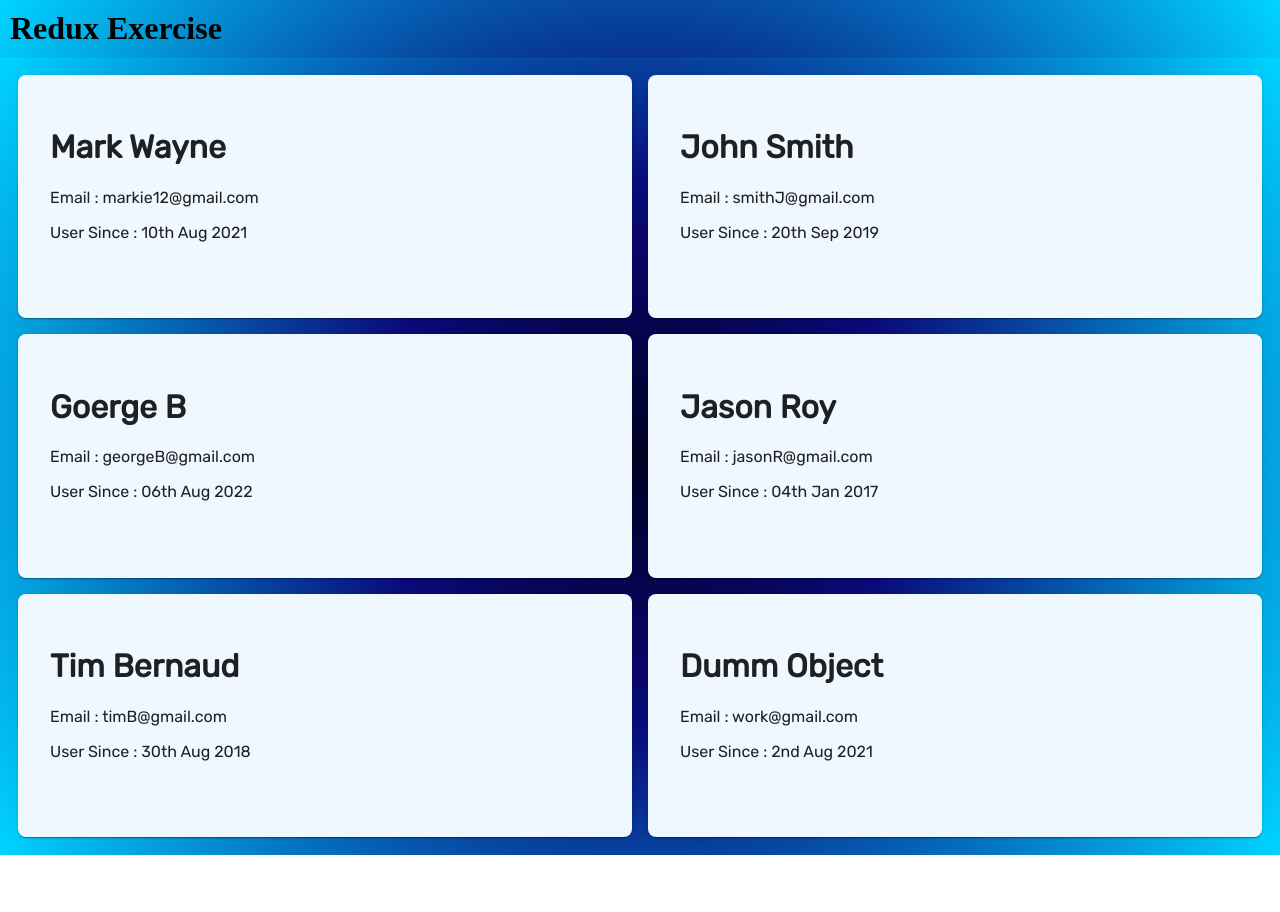
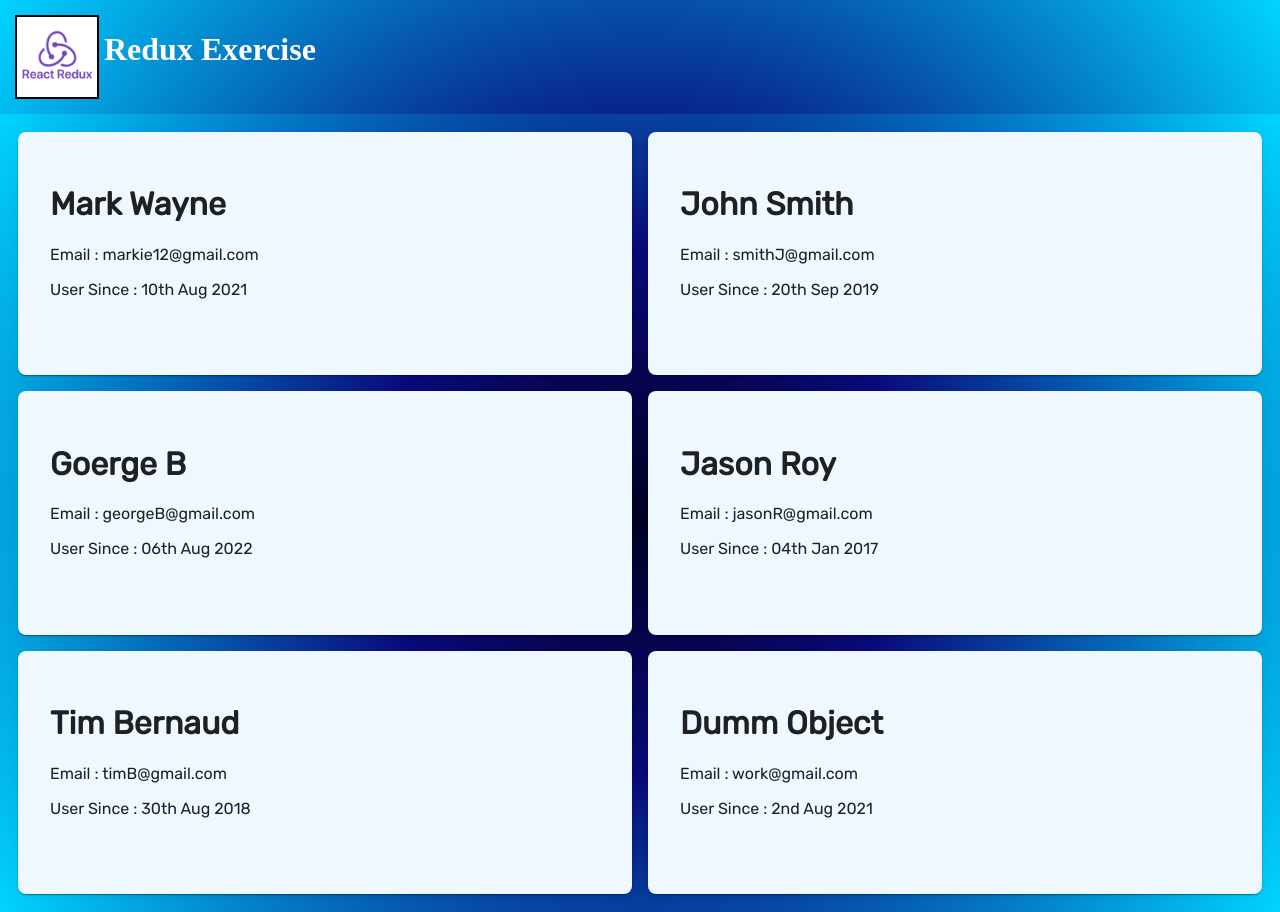
Before and after one commit to aprakash97/js-auth-tests, a React (Vite) app: page / in a window 1280 px wide. Before the commit the page ends 855 px from the top, so only its background shows below. Built offline with nearby package versions, Linux system fonts and the light colour scheme.

Commit message:
added logo complete

```diff
--- a/src/components/Home.jsx
+++ b/src/components/Home.jsx
@@ -2,10 +2,13 @@ import { UserListContainer } from "./UserListContainer";
 
 const Home = () => {
   return (
-    <div>
-      <h1 style={{ margin: "10px" }}>Redux Exercise</h1>
+    <>
+      <div className="logoHeader">
+        <img src="../images/react-redux.png" alt="" />
+        <h1 style={{ color: "#fffafa" }}>Redux Exercise</h1>
+      </div>
       <UserListContainer />
-    </div>
+    </>
   );
 };
 
--- a/src/style.css
+++ b/src/style.css
@@ -32,6 +32,18 @@ body {
   padding: 1vh;
 }
 */
+
+.logoHeader {
+  padding: 10px;
+  display: flex;
+}
+
+.logoHeader img {
+  margin: 5px;
+  max-width: 20vh;
+  max-height: 10vh;
+  border: 2px solid black;
+}
 
 .grid-container {
   display: grid;
```
Also changed, not shown: src/images/react-redux.png (added).
